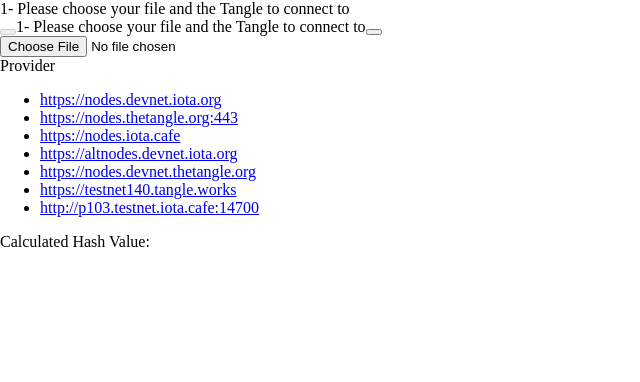
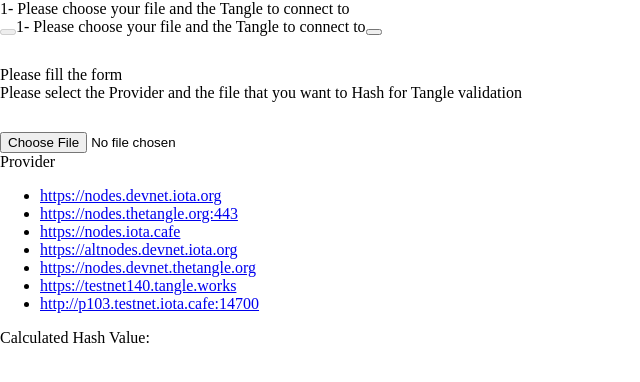
Before and after one commit to iotaledger/poc-document-immutable-blueprint, a React (Create React App) app: page / in a window 1280 px wide. Shown: the top 382 px of the page, without its empty margins (0-640 px from the left). Built offline with nearby package versions, Linux system fonts and the light colour scheme.

Commit message:
Added hints system

```diff
--- a/src/App.js
+++ b/src/App.js
@@ -19,6 +19,8 @@
     super(props)
     this.state = {
       pathname: window.location.pathname,
+      pubSeed: '',
+      pubAddress: '',
       pageTitle: 'No Title?',
       file: null,
       transactionHash: '',
@@ -133,7 +135,8 @@
             <Route exact path="/" component={(match) => (<GeneralParams
                                                       handleFileSet={this.handleFileSet}
                                                       onProviderSelected={this.onProviderSelected}
-                                                      hashValue={this.state.hashValue} />)} />
+                                                      hashValue={this.state.hashValue}
+                                                      provider={this.state.provider} />)} />
             <Route path="/sign" component={() => (<DocumentSignature
                                                     pubAddress={this.state.pubAddress}
                                                     handleInputTextChange={this.handleInputTextChange}
--- a/src/partials/DocumentSignature.js
+++ b/src/partials/DocumentSignature.js
@@ -13,15 +13,40 @@
   constructor(props) {
     super(props)
     this.state = {
-      file: null,
-      transactionHash: '',
-      provider: ''
+
     }
     // this.handleFileSet = this.handleFileSet.bind(this)
     // this.verify = this.verify.bind(this)
   }
   render() {
+    let isFormFilled = (this.props.pubAddress!='' && this.props.pubSeed!='')
+    let isFormatValid = isFormFilled
+    let everythingIsOk = isFormatValid && isFormFilled
+
+    let title = 'Please fill the form'
+    let text = `Please fill the Publishing Address and the SEED.`
+    let cssClass = 'message-box__info'
+    if(isFormFilled && !isFormatValid) {
+      cssClass = 'message-box__danger'
+      title = 'Data not valid'
+      text = `It seems that your Address/SEED are not valid please make sure they have 81 length and all Uppercase.`
+    } else if(everythingIsOk) {
+      cssClass = 'message-box__success'
+      title = 'Form Filled'
+      text = `Form has been filled, please press 'Sign the document', this will send the signature to the Tangle.`
+    }
     return(<div>
+      <div style={{ margin: '30px 0'}} className="button-container button-container__center">
+         <div className="button-container button-container__center">
+             <div className={`message-box ${cssClass}`} >
+               <div className="message-box--icon"></div>
+               <div className="message-box--text">
+                  <div className="message-box--title">{title}</div>
+                  <div className="message-box--content">{text}</div>
+               </div>
+             </div>
+         </div>
+      </div>
       <div className="button-container button-container__center">
         <input className="button button--secondary"
                type="text"
--- a/src/partials/DocumentVerification.js
+++ b/src/partials/DocumentVerification.js
@@ -23,8 +23,7 @@
   render() {
     let docMutated = this.props.docMutated
     let title = 'Please fill the form'
-    let text = `Please fill the form above, make sure you pick up the right provider.
-    If you don't have TX Hash or Chnnel Address yet, then you have to publish your document and get these infos.`
+    let text = `Please fill the generated TX Hash and the Fetching Address, if you don't have them yet, please go to Step 2`
     let cssClass = 'message-box__info'
     if(docMutated === false) {
       cssClass = 'message-box__danger'
--- a/src/partials/GeneralParams.js
+++ b/src/partials/GeneralParams.js
@@ -10,20 +10,29 @@
 }
 
 class App extends Component {
-  constructor(props) {
-    super(props)
-    this.state = {
-      file: null,
-      transactionHash: '',
-      provider: ''
+  render() {
+    let everythingIsOk = (this.props.hashValue!='' && this.props.provider!='')
+    let title = 'Please fill the form'
+    let text = `Please select the Provider and the file that you want to Hash for Tangle validation`
+    let cssClass = 'message-box__info'
+    if(everythingIsOk === true) {
+      cssClass = 'message-box__success'
+      title = 'Form filled'
+      text = `You can continue to the next screen`
     }
-    // this.handleFileSet = this.handleFileSet.bind(this)
-    // this.verify = this.verify.bind(this)
-  }
-  componentDidMount() {
-  }
-  render() {
     return(<div>
+
+      <div style={{ margin: '30px 0'}} className="button-container button-container__center">
+         <div className="button-container button-container__center">
+             <div className={`message-box ${cssClass}`} >
+               <div className="message-box--icon"></div>
+               <div className="message-box--text">
+                  <div className="message-box--title">{title}</div>
+                  <div className="message-box--content">{text}</div>
+               </div>
+             </div>
+         </div>
+      </div>
       <div className="button-container button-container__center">
         <input className="button button--secondary"
                type="file"
```
Also changed, not shown: 1 other file (tests, documents, lock files or other folders).
